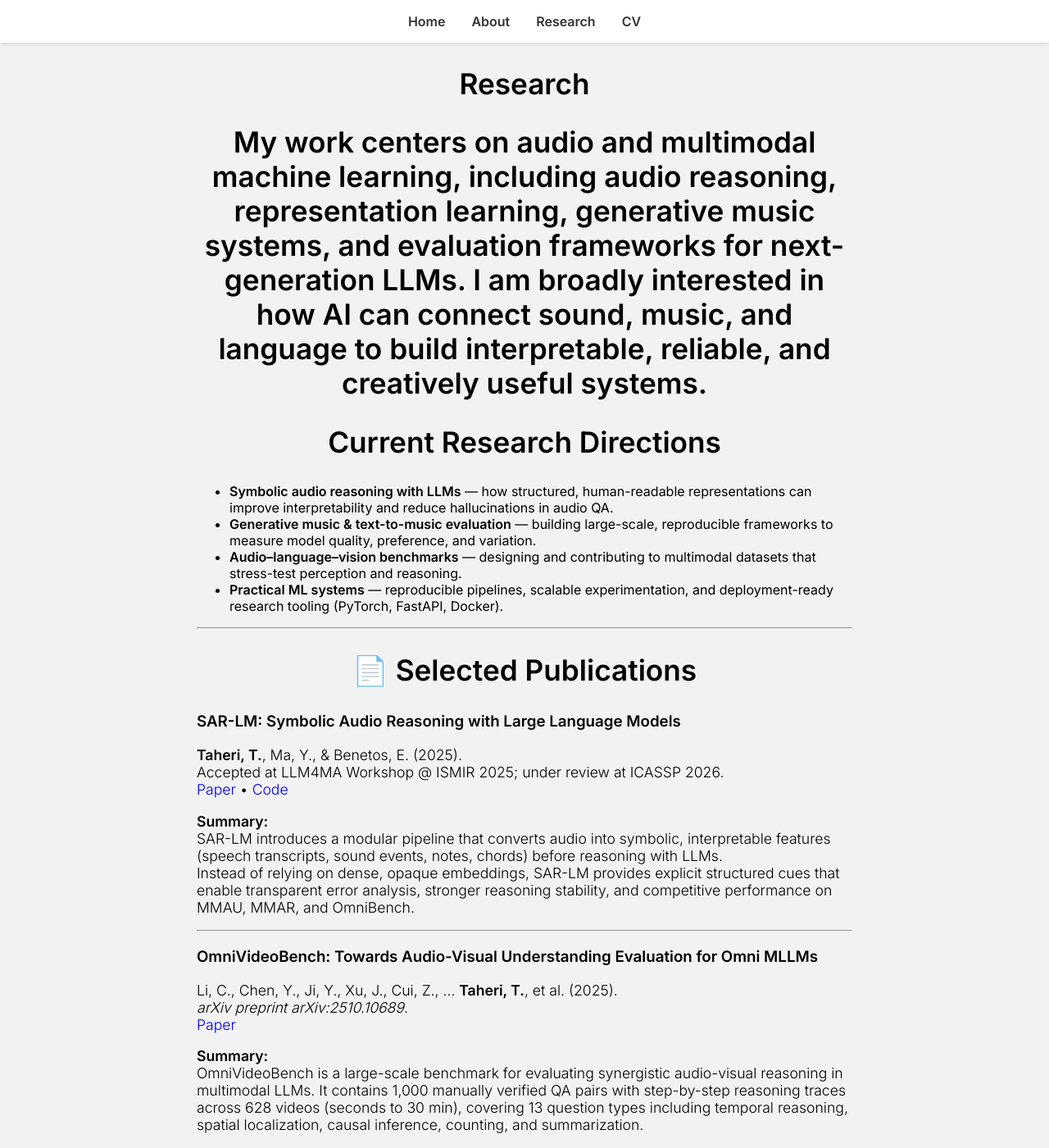
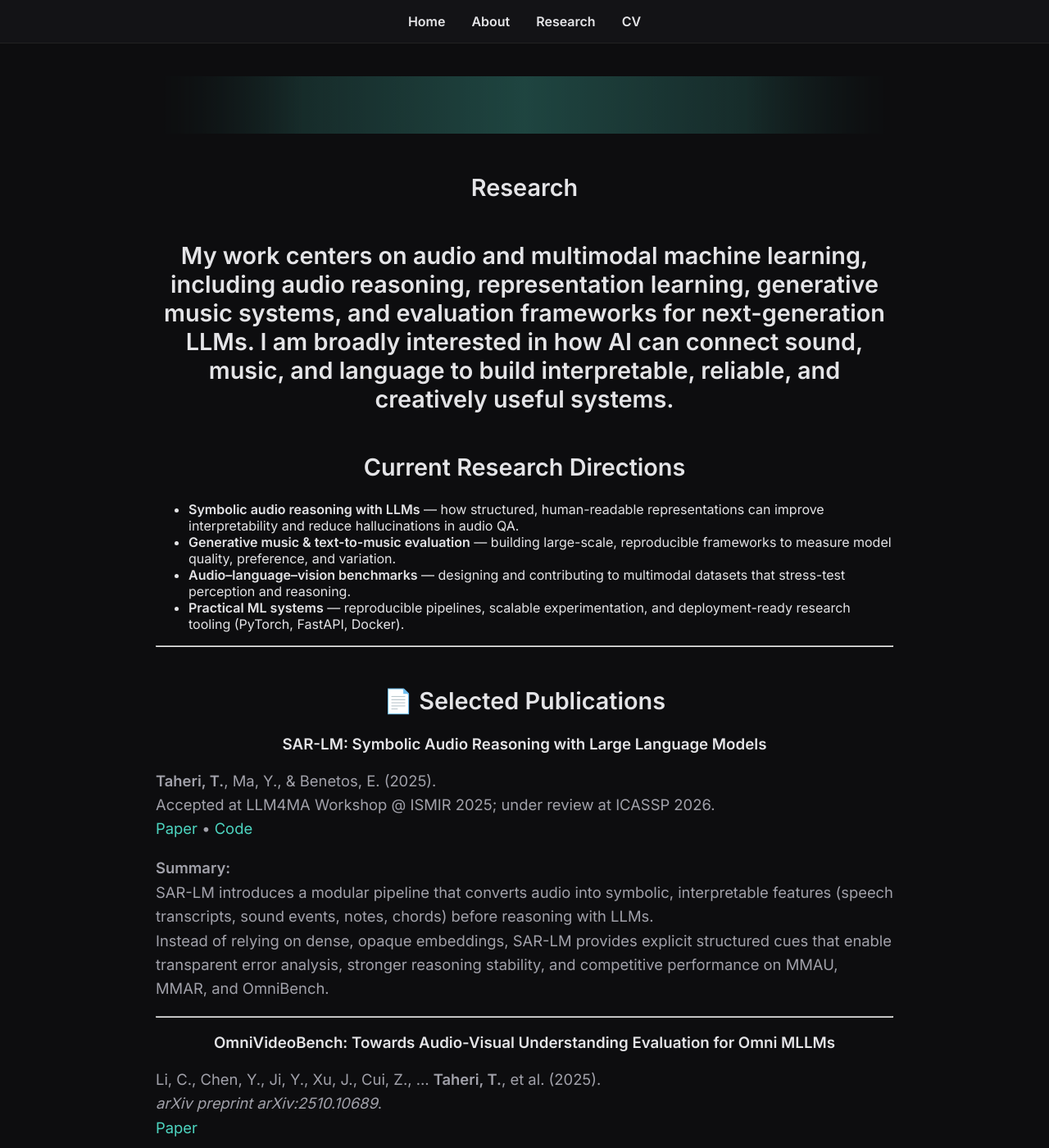
Before and after one commit to termehtaheri/termehtaheri.github.io, a Jekyll site: the page built from research.md, in a window 1280 px wide and 1400 px high. Shown: the whole window at 82% size. Built offline with Jekyll 4.4.1, drawn with Linux system fonts in a browser that asks for light colours.

Commit message:
update style

```diff
--- a/_layouts/default.html
+++ b/_layouts/default.html
@@ -13,6 +13,9 @@
 <body>
   {% include header.html %}
   <main>
+
+    <div class="audio-wave"></div>
+
     {{ content }}
   </main>
   {% include footer.html %}
--- a/css/styles.css
+++ b/css/styles.css
@@ -1,18 +1,28 @@
 @import url('https://fonts.googleapis.com/css2?family=Inter:wght@300;400;600&display=swap');
+
+:root {
+  --bg-dark: #0d0d0f;
+  --bg-card: #16161a;
+  --text-light: #e4e4e7;
+  --text-muted: #a1a1aa;
+  --accent: #4dd4c0; /* audio-mint color */
+}
 
 body {
   margin: 0;
   font-family: 'Inter', sans-serif;
-  background: #f2f2f2;
+  background: var(--bg-dark);
+  color: var(--text-light);
+  min-height: 100vh;
   display: flex;
   flex-direction: column;
-  min-height: 100vh;
 }
 
-/* Header navigation */
+/* Navigation */
 header nav {
-  background: #fff;
-  box-shadow: 0 2px 4px rgba(0, 0, 0, 0.1);
+  background: #131316;
+  padding: 1rem 0;
+  border-bottom: 1px solid #222;
   position: sticky;
   top: 0;
   z-index: 100;
@@ -22,84 +32,125 @@ header ul {
   list-style: none;
   display: flex;
   justify-content: center;
+  gap: 2rem;
   margin: 0;
   padding: 0;
 }
 
 header a {
-  display: block;
-  padding: 1rem;
-  color: #333;
+  color: var(--text-light);
   text-decoration: none;
-  font-weight: bold;
+  font-weight: 600;
+  transition: 0.25s;
 }
 
-header a:hover,
-header .active {
-  color: #0070f3;
+header a:hover {
+  color: var(--accent);
+  text-shadow: 0 0 6px var(--accent);
 }
 
-/* Link styling globally */
+/* Main Layout */
+main {
+  flex: 1;
+  padding: 40px 20px;
+  max-width: 900px;
+  margin: 0 auto;
+}
+
+/* Home Image */
+#home img {
+  width: 260px;
+  height: 260px;
+  border-radius: 50%;
+  object-fit: cover;
+  border: 4px solid var(--accent);
+  box-shadow: 0 0 20px rgba(77, 212, 192, 0.25);
+  margin-top: 40px;
+}
+
+/* Headings */
+h1, h2, h3 {
+  font-weight: 600;
+  text-align: center;
+  color: var(--text-light);
+}
+
+h1 {
+  font-size: 2.4rem;
+}
+
+h2 {
+  font-size: 1.8rem;
+  margin-top: 3rem;
+}
+
+/* Paragraphs */
+p {
+  font-size: 1.15rem;
+  line-height: 1.6;
+  color: var(--text-muted);
+}
+
+/* Links */
 a {
+  color: var(--accent);
   text-decoration: none;
+  transition: 0.25s;
 }
 
 a:hover {
-  color: #0070f3;
-  text-decoration: none;
+  color: #7fffe6;
+  text-shadow: 0 0 8px var(--accent);
 }
 
-/* Main content */
-main {
-    flex: 1;
-    padding: 0 20px;
-    max-width: 800px;
-    margin: 0 auto;
+/* Card-style containers on research page */
+section, .paper-block {
+  background: var(--bg-card);
+  padding: 1.5rem 1.8rem;
+  border-radius: 12px;
+  margin-bottom: 2rem;
+  border: 1px solid #222;
+  box-shadow: 0 0 20px rgba(0,0,0,0.2);
 }
-
-/* Home section */
-#home {
-  text-align: center;
-  padding-top: 80px;
-}
-
-#home img {
-  width: 300px;
-  height: 300px;
-  border-radius: 50%;
-  object-fit: cover;
-  border: 4px solid #fff;
-  box-shadow: 0 2px 6px rgba(0, 0, 0, 0.1);
-  display: block;
-  margin: 0 auto;
-}
-
-h1,
-h2 {
-  text-align: center;
-  font-weight: 600;
-  font-size: 2.2rem;
-}
-
-p {
-    font-weight: 300;
-    font-size: 1.1rem;
-  }
 
 /* Footer */
 footer {
-  background: #2b2b2b;
+  background: #131316;
   padding: 1rem 0;
   display: flex;
   justify-content: center;
+  gap: 1rem;
+  border-top: 1px solid #222;
 }
 
 footer a {
-  color: #fff;
-  margin: 0 0.75rem;
+  color: #bbb;
   font-size: 1.5rem;
+  transition: 0.25s;
 }
 
 footer a:hover {
-  color: #ddd;
+  color: var(--accent);
 }
+
+.audio-gif {
+  width: 240px;
+  display: block;
+  margin: 20px auto 30px auto;
+  opacity: 0.9;
+  border-radius: 8px;
+}
+
+.audio-wave {
+  width: 100%;
+  height: 70px;
+  background: linear-gradient(
+    90deg,
+    rgba(77,212,192,0.1),
+    rgba(77,212,192,0.4),
+    rgba(77,212,192,0.1)
+  );
+  mask-image: linear-gradient(to right, transparent, black 20%, black 80%, transparent);
+  margin-bottom: 40px;
+  opacity: 0.7;
+}
```
Also changed, not shown: index.md (+6 -6 lines), 1 other file.
